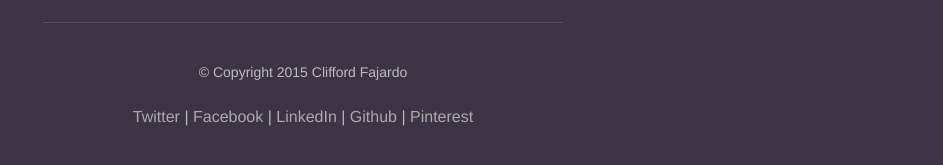
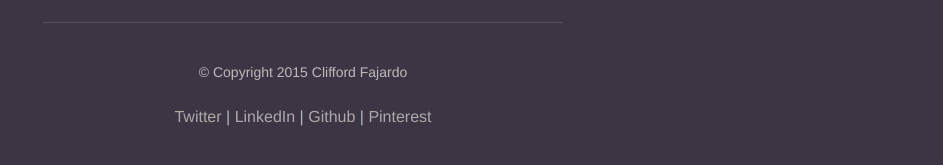
Before and after one commit to JosephSun/cliffordfajardo.github.io, a Jekyll site: the page built from index.html, in a window 1280 px wide. Shown: the part 676-841 px from the top of the page, without its empty margins (337-1280 px from the left). Built offline with Jekyll 4.4.1, drawn with Linux system fonts in a browser that asks for light colours; nearby versions of some CDN libraries; Markdown is read by kramdown in place of the engine named in the settings; the list of posts is cut into pages by our own code.

Commit message:
updating theme

```diff
--- a/_includes/footer.html
+++ b/_includes/footer.html
@@ -2,7 +2,6 @@
     <p class="small">© Copyright {{ site.time | date: '%Y' }} {{ site.author }}</p>
     <p>
       <a href="https://twitter.com/cliffordfajard0" target="_blank">Twitter</a> |
-      <a href="https://www.facebook.com/clifford.fajardo" target="_blank">Facebook</a> |
       <a href="https://www.linkedin.com/in/cliffordfajardo" target="_blank">LinkedIn</a> |
       <a href="https://github.com/cliffordfajardo" target="_blank">Github</a> |
       <a href="https://www.pinterest.com/cliffordfajardo" target="_blank">Pinterest</a>
```
